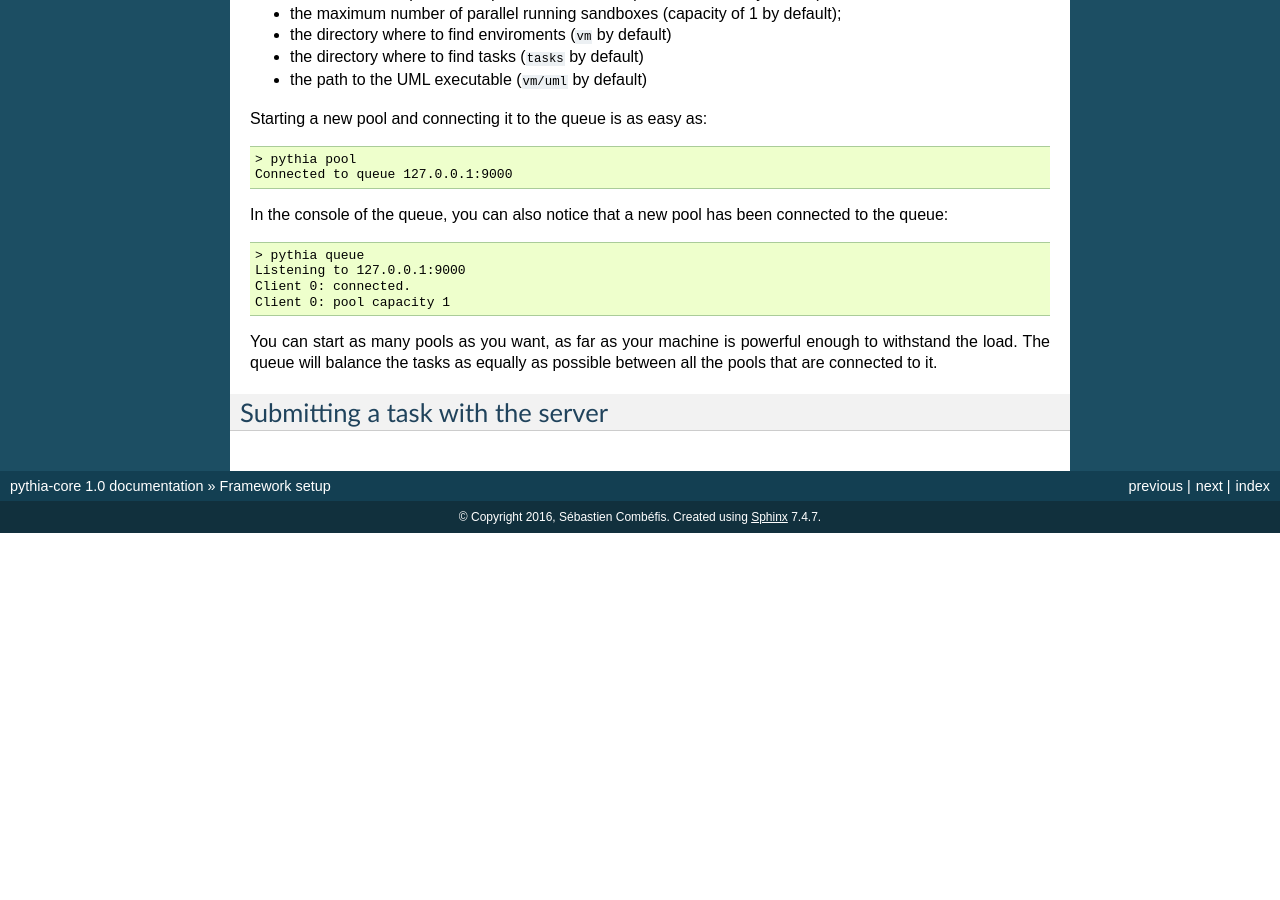
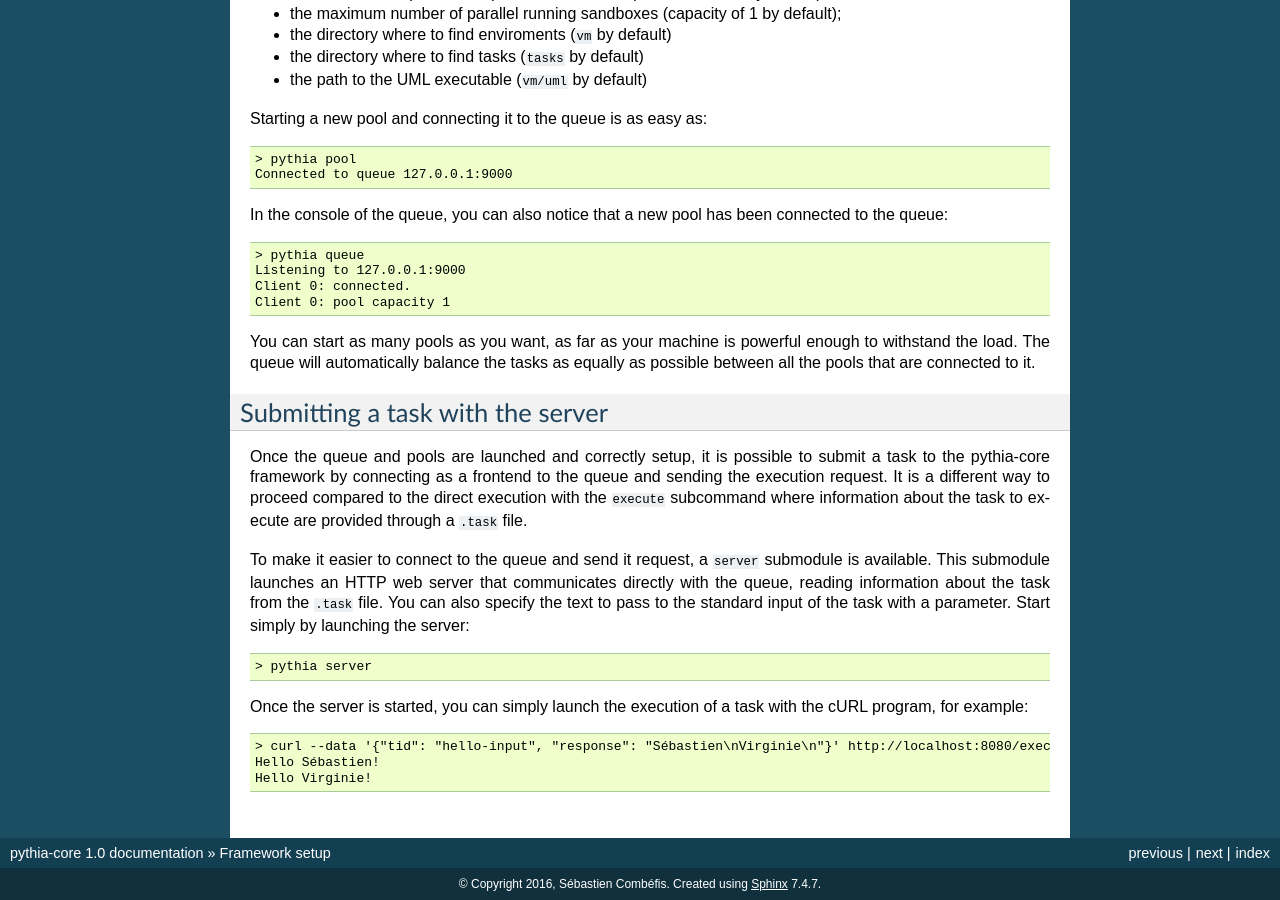
Before and after one commit to pythia-project/pythia-core, a Sphinx documentation site: the page built from docs/setup.rst, in a window 1280 px wide and 900 px high, scrolled down 591 px. Built offline with Sphinx 7.4.7, drawn with Linux system fonts in a browser that asks for light colours; before the commit the page ends 1124 px from its top, so only the background shows below that.

Commit message:
Add section about server subcommand in documentation

```diff
--- a/docs/setup.rst
+++ b/docs/setup.rst
@@ -49,9 +49,25 @@ In the console of the queue, you can also notice that a new pool has been connec
    Client 0: connected.
    Client 0: pool capacity 1
 
-You can start as many pools as you want, as far as your machine is powerful enough to withstand the load. The queue will balance the tasks as equally as possible between all the pools that are connected to it.
+You can start as many pools as you want, as far as your machine is powerful enough to withstand the load. The queue will automatically balance the tasks as equally as possible between all the pools that are connected to it.
 
 
 
 Submitting a task with the server
 ---------------------------------
+
+Once the queue and pools are launched and correctly setup, it is possible to submit a task to the pythia-core framework by connecting as a frontend to the queue and sending the execution request. It is a different way to proceed compared to the direct execution with the ``execute`` subcommand where information about the task to execute are provided through a ``.task`` file.
+
+To make it easier to connect to the queue and send it request, a ``server`` submodule is available. This submodule launches an HTTP web server that communicates directly with the queue, reading information about the task from the ``.task`` file. You can also specify the text to pass to the standard input of the task with a parameter. Start simply by launching the server:
+
+.. code-block:: none
+
+   > pythia server
+
+Once the server is started, you can simply launch the execution of a task with the cURL program, for example:
+
+.. code-block:: none
+
+   > curl --data '{"tid": "hello-input", "response": "Sébastien\nVirginie\n"}' http://localhost:8080/execute
+   Hello Sébastien!
+   Hello Virginie!
```
